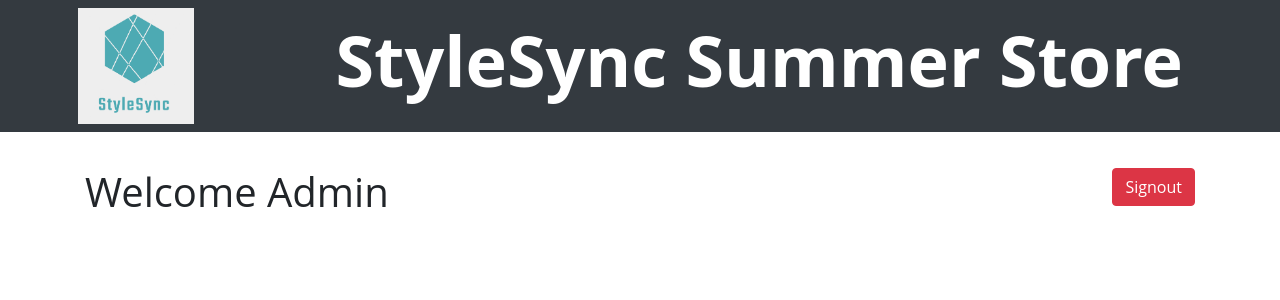
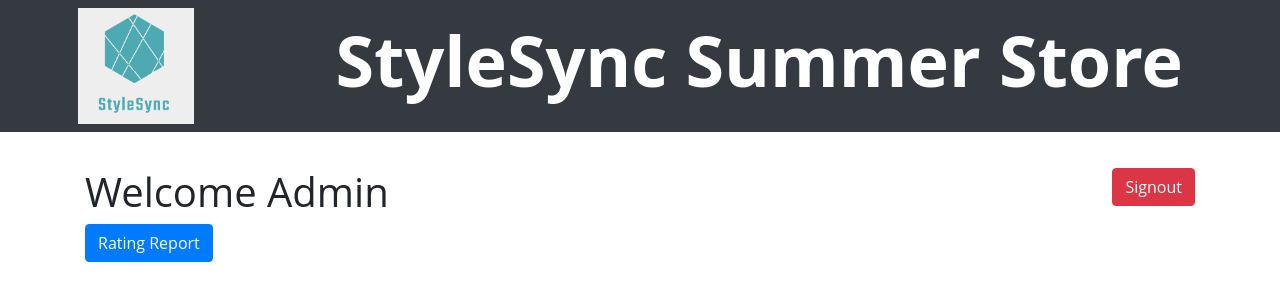
Before and after one commit to Sathira-Wijeratne/StyleSync-Solutions, a React (Create React App) app in the folder frontend/: page /adminhome in a window 1280 px wide. Shown: the top 300 px of the page. Built offline with nearby package versions, Linux system fonts and the light colour scheme; the HTML template or start-up script is replaced by a standard one.

Commit message:
Added button to view rating report

```diff
--- a/frontend/src/App.js
+++ b/frontend/src/App.js
@@ -19,7 +19,11 @@ function App() {
       <Route path="/home" exact component={UserHome} />
       <Route path="/viewproduct/:id" exact component={ProductPage} />
       <Route path="/adminhome" exact component={AdminHome} />
-      <Route path="/ProductRatingReport" exact component={ProductRatingReport}/>
+      <Route
+        path="/adminhome/ProductRatingReport"
+        exact
+        component={ProductRatingReport}
+      />
     </Router>
   );
 }
--- a/frontend/src/components/AdminHome.js
+++ b/frontend/src/components/AdminHome.js
@@ -17,6 +17,9 @@ export default function AdminHome() {
         </a>
       </div>
       <h1>Welcome Admin</h1>
+      <a href="/adminhome/ProductRatingReport">
+        <button className="btn btn-primary">Rating Report</button>
+      </a>
     </div>
   );
 }
```
